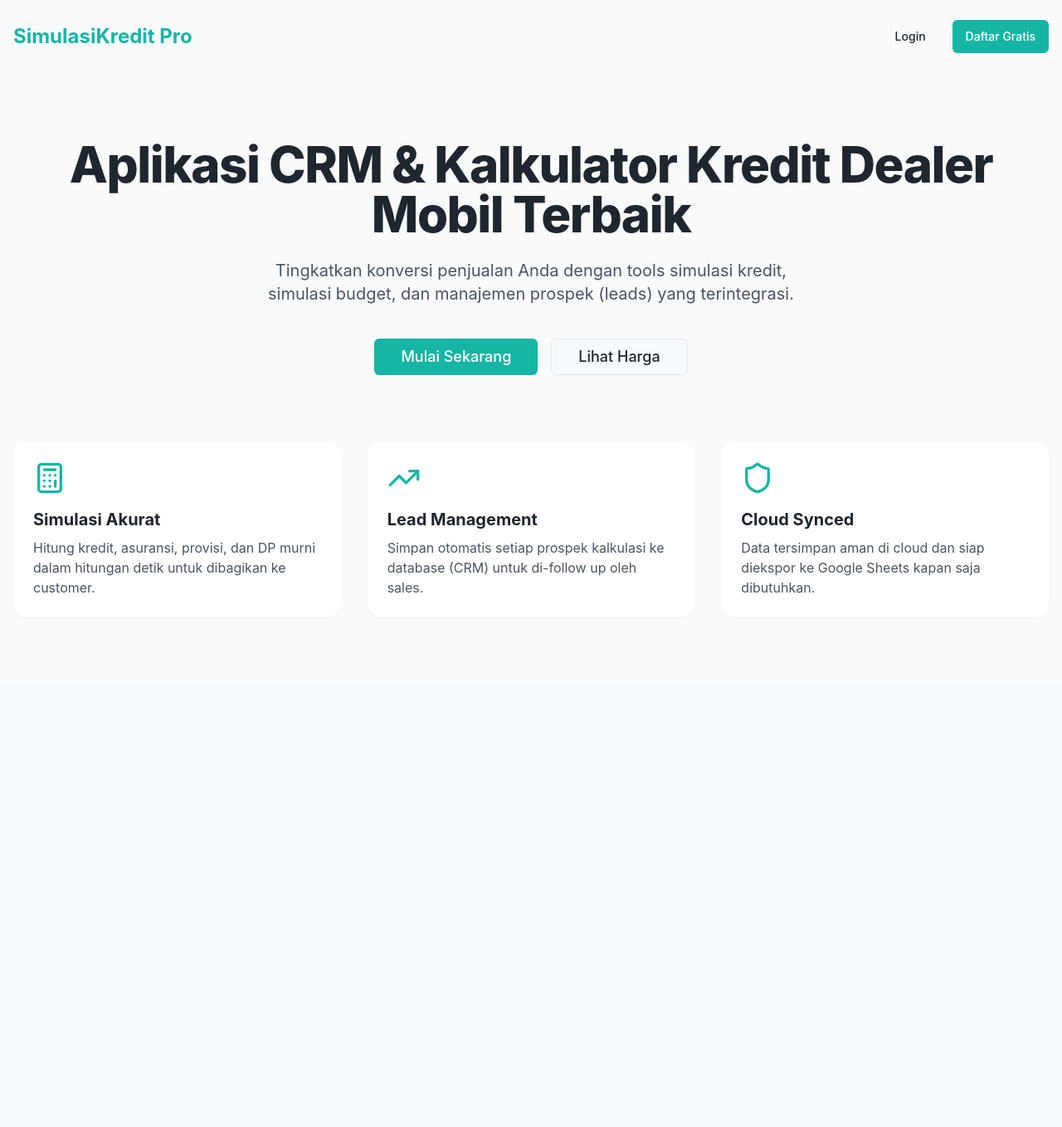
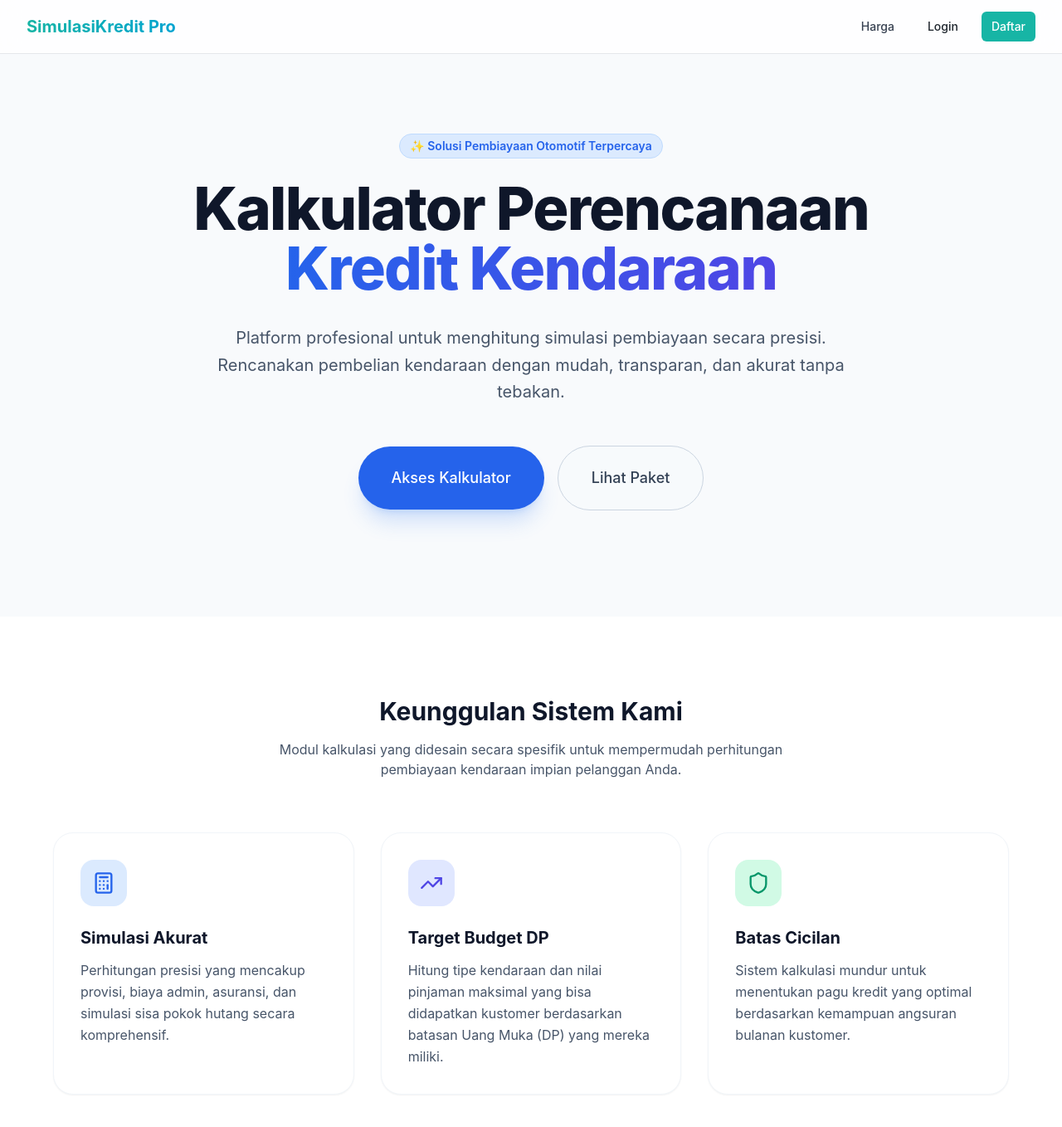
Before and after one commit to iamwilsky/simulasi, a React (Vite) app: page / in a window 1280 px wide. Shown: the top 1358 px of the page at 83% size. Before the commit the page ends 824 px from the top, so only its background shows below. Built offline with nearby package versions, Linux system fonts and the light colour scheme.

Commit message:
feat: revamp landing page to modern corporate look, add global navbar with pricing menu

```diff
--- a/src/App.tsx
+++ b/src/App.tsx
@@ -16,6 +16,7 @@ import Pricing from "./pages/Pricing";
 import { AuthProvider } from "./contexts/AuthContext";
 import { ProtectedRoute } from "./components/guards/ProtectedRoute";
 import { SubscriptionGuard } from "./components/guards/SubscriptionGuard";
+import AppLayout from "./components/layout/AppLayout";
 
 const queryClient = new QueryClient();
 
@@ -28,6 +29,8 @@ const App = () => (
           <Sonner />
           <BrowserRouter>
             <Routes>
+              {/* Wrap everything in AppLayout so Navbar is always present */}
+              <Route element={<AppLayout />}>
                 {/* Public Routes */}
                 <Route path="/" element={<LandingPage />} />
                 <Route path="/login" element={<Login />} />
@@ -45,6 +48,7 @@ const App = () => (
 
                 {/* ADD ALL CUSTOM ROUTES ABOVE THE CATCH-ALL "*" ROUTE */}
                 <Route path="*" element={<NotFound />} />
+              </Route>
             </Routes>
           </BrowserRouter>
         </TooltipProvider>
--- a/src/components/Navbar.tsx
+++ b/src/components/Navbar.tsx
@@ -33,6 +33,12 @@ const Navbar: React.FC = () => {
           </div>
 
           <nav className="flex items-center space-x-4">
+            <Link
+              to="/pricing"
+              className="flex items-center px-3 py-2 text-sm font-medium text-gray-700 dark:text-gray-200 rounded-md hover:bg-gray-100 dark:hover:bg-gray-800 transition-colors"
+            >
+              <span className="hidden sm:inline">Harga</span>
+            </Link>
             {user ? (
               <>
                 <Link
--- /dev/null
+++ b/src/components/layout/AppLayout.tsx
@@ -0,0 +1,16 @@
+import React from 'react';
+import { Outlet } from 'react-router-dom';
+import Navbar from '../Navbar';
+
+const AppLayout = () => {
+    return (
+        <div className="min-h-screen bg-slate-50 dark:bg-gray-900 flex flex-col">
+            <Navbar />
+            <main className="flex-1">
+                <Outlet />
+            </main>
+        </div>
+    );
+};
+
+export default AppLayout;
--- a/src/pages/Index.tsx
+++ b/src/pages/Index.tsx
@@ -1,6 +1,5 @@
 
 import React, { useState } from "react";
-import Navbar from "@/components/Navbar";
 import LoanCalculator from "@/components/LoanCalculator";
 import BudgetCalculator from "@/components/BudgetCalculator";
 import { Tabs, TabsContent, TabsList, TabsTrigger } from "@/components/ui/tabs";
@@ -13,8 +12,6 @@ const Index = () => {
 
   return (
     <div className="min-h-screen bg-pattern dark:from-gray-900 dark:to-gray-800">
-      <Navbar />
-
       <main className="container mx-auto px-4 sm:px-6 lg:px-8 py-6 sm:py-12">
         <div className="max-w-5xl mx-auto">
           <div className="text-center mb-8 sm:mb-10 animate-fade-up">
--- a/src/pages/LandingPage.tsx
+++ b/src/pages/LandingPage.tsx
@@ -5,47 +5,93 @@ import { Calculator, Shield, TrendingUp } from 'lucide-react';
 
 const LandingPage = () => {
     return (
-        <div className="min-h-screen bg-slate-50 dark:bg-gray-900">
-            <header className="container mx-auto px-4 py-6 flex justify-between items-center">
-                <div className="font-bold text-2xl text-primary">SimulasiKredit Pro</div>
-                <div className="space-x-4">
-                    <Link to="/login"><Button variant="ghost">Login</Button></Link>
-                    <Link to="/register"><Button>Daftar Gratis</Button></Link>
-                </div>
-            </header>
+        <div className="min-h-screen bg-slate-50 dark:bg-gray-900 flex flex-col">
+            <main className="flex-1">
+                {/* Hero Section */}
+                <section className="relative overflow-hidden pt-24 pb-32">
+                    <div className="absolute inset-0 bg-gradient-to-b from-blue-50 to-white dark:from-slate-900 dark:to-gray-900 -z-10" />
 
-            <main className="container mx-auto px-4 py-20 text-center">
-                <h1 className="text-4xl md:text-6xl font-extrabold tracking-tight mb-6">
-                    Aplikasi CRM & Kalkulator Kredit Dealer Mobil Terbaik
-                </h1>
-                <p className="text-xl text-gray-600 dark:text-gray-300 max-w-2xl mx-auto mb-10">
-                    Tingkatkan konversi penjualan Anda dengan tools simulasi kredit, simulasi budget, dan manajemen prospek (leads) yang terintegrasi.
-                </p>
-                <div className="space-x-4">
-                    <Link to="/register"><Button size="lg" className="text-lg px-8">Mulai Sekarang</Button></Link>
-                    <Link to="/pricing"><Button size="lg" variant="outline" className="text-lg px-8">Lihat Harga</Button></Link>
-                </div>
+                    <div className="container mx-auto px-4 text-center">
+                        <div className="inline-flex items-center rounded-full px-3 py-1 text-sm font-semibold text-blue-600 bg-blue-100 dark:bg-blue-900/30 dark:text-blue-400 mb-6 border border-blue-200 dark:border-blue-800">
+                            ✨ Solusi Pembiayaan Otomotif Terpercaya
+                        </div>
 
-                <div className="grid md:grid-cols-3 gap-8 mt-20 text-left">
-                    <div className="bg-white dark:bg-gray-800 p-6 rounded-2xl shadow-sm">
-                        <Calculator className="h-10 w-10 text-primary mb-4" />
-                        <h3 className="text-xl font-bold mb-2">Simulasi Akurat</h3>
-                        <p className="text-gray-600 dark:text-gray-400">Hitung kredit, asuransi, provisi, dan DP murni dalam hitungan detik untuk dibagikan ke customer.</p>
+                        <h1 className="text-5xl md:text-7xl font-extrabold tracking-tight text-slate-900 dark:text-white mb-8 leading-tight">
+                            Kalkulator Perencanaan <br className="hidden md:block" />
+                            <span className="text-transparent bg-clip-text bg-gradient-to-r from-blue-600 to-indigo-600 dark:from-blue-400 dark:to-indigo-400">
+                                Kredit Kendaraan
+                            </span>
+                        </h1>
+
+                        <p className="text-xl text-slate-600 dark:text-slate-300 max-w-3xl mx-auto mb-12 leading-relaxed">
+                            Platform profesional untuk menghitung simulasi pembiayaan secara presisi. Rencanakan pembelian kendaraan dengan mudah, transparan, dan akurat tanpa tebakan.
+                        </p>
+
+                        <div className="flex flex-col sm:flex-row justify-center items-center gap-4">
+                            <Link to="/register">
+                                <Button size="lg" className="w-full sm:w-auto text-lg px-10 py-6 h-auto shadow-xl shadow-blue-500/20 rounded-full bg-blue-600 hover:bg-blue-700 transition-all duration-300 hover:scale-105">
+                                    Akses Kalkulator
+                                </Button>
+                            </Link>
+                            <Link to="/pricing">
+                                <Button size="lg" variant="outline" className="w-full sm:w-auto text-lg px-10 py-6 h-auto rounded-full border-slate-300 text-slate-700 hover:bg-slate-50 dark:border-slate-700 dark:text-slate-300">
+                                    Lihat Paket
+                                </Button>
+                            </Link>
+                        </div>
                     </div>
-                    <div className="bg-white dark:bg-gray-800 p-6 rounded-2xl shadow-sm">
-                        <TrendingUp className="h-10 w-10 text-primary mb-4" />
-                        <h3 className="text-xl font-bold mb-2">Lead Management</h3>
-                        <p className="text-gray-600 dark:text-gray-400">Simpan otomatis setiap prospek kalkulasi ke database (CRM) untuk di-follow up oleh sales.</p>
+                </section>
+
+                {/* Features Section */}
+                <section className="py-24 bg-white dark:bg-gray-900">
+                    <div className="container mx-auto px-4">
+                        <div className="text-center mb-16">
+                            <h2 className="text-3xl font-bold text-slate-900 dark:text-white mb-4">
+                                Keunggulan Sistem Kami
+                            </h2>
+                            <p className="text-slate-600 dark:text-slate-400 max-w-2xl mx-auto">
+                                Modul kalkulasi yang didesain secara spesifik untuk mempermudah perhitungan pembiayaan kendaraan impian pelanggan Anda.
+                            </p>
+                        </div>
+
+                        <div className="grid md:grid-cols-3 gap-8 max-w-6xl mx-auto">
+                            {/* Feature 1 */}
+                            <div className="border border-slate-100 dark:border-slate-800 bg-white dark:bg-slate-800/50 p-8 rounded-3xl shadow-sm hover:shadow-lg transition-all duration-300 group">
+                                <div className="w-14 h-14 bg-blue-100 dark:bg-blue-900/40 rounded-2xl flex items-center justify-center mb-6 group-hover:scale-110 transition-transform">
+                                    <Calculator className="h-7 w-7 text-blue-600 dark:text-blue-400" />
+                                </div>
+                                <h3 className="text-xl font-bold text-slate-900 dark:text-white mb-3">Simulasi Akurat</h3>
+                                <p className="text-slate-600 dark:text-slate-400 leading-relaxed">
+                                    Perhitungan presisi yang mencakup provisi, biaya admin, asuransi, dan simulasi sisa pokok hutang secara komprehensif.
+                                </p>
+                            </div>
+
+                            {/* Feature 2 */}
+                            <div className="border border-slate-100 dark:border-slate-800 bg-white dark:bg-slate-800/50 p-8 rounded-3xl shadow-sm hover:shadow-lg transition-all duration-300 group">
+                                <div className="w-14 h-14 bg-indigo-100 dark:bg-indigo-900/40 rounded-2xl flex items-center justify-center mb-6 group-hover:scale-110 transition-transform">
+                                    <TrendingUp className="h-7 w-7 text-indigo-600 dark:text-indigo-400" />
+                                </div>
+                                <h3 className="text-xl font-bold text-slate-900 dark:text-white mb-3">Target Budget DP</h3>
+                                <p className="text-slate-600 dark:text-slate-400 leading-relaxed">
+                                    Hitung tipe kendaraan dan nilai pinjaman maksimal yang bisa didapatkan kustomer berdasarkan batasan Uang Muka (DP) yang mereka miliki.
+                                </p>
+                            </div>
+
+                            {/* Feature 3 */}
+                            <div className="border border-slate-100 dark:border-slate-800 bg-white dark:bg-slate-800/50 p-8 rounded-3xl shadow-sm hover:shadow-lg transition-all duration-300 group">
+                                <div className="w-14 h-14 bg-emerald-100 dark:bg-emerald-900/40 rounded-2xl flex items-center justify-center mb-6 group-hover:scale-110 transition-transform">
+                                    <Shield className="h-7 w-7 text-emerald-600 dark:text-emerald-400" />
+                                </div>
+                                <h3 className="text-xl font-bold text-slate-900 dark:text-white mb-3">Batas Cicilan</h3>
+                                <p className="text-slate-600 dark:text-slate-400 leading-relaxed">
+                                    Sistem kalkulasi mundur untuk menentukan pagu kredit yang optimal berdasarkan kemampuan angsuran bulanan kustomer.
+                                </p>
+                            </div>
+                        </div>
                     </div>
-                    <div className="bg-white dark:bg-gray-800 p-6 rounded-2xl shadow-sm">
-                        <Shield className="h-10 w-10 text-primary mb-4" />
-                        <h3 className="text-xl font-bold mb-2">Cloud Synced</h3>
-                        <p className="text-gray-600 dark:text-gray-400">Data tersimpan aman di cloud dan siap diekspor ke Google Sheets kapan saja dibutuhkan.</p>
-                    </div>
-                </div>
+                </section>
             </main>
         </div>
     );
 };
-
 export default LandingPage;
--- a/src/pages/Pricing.tsx
+++ b/src/pages/Pricing.tsx
@@ -35,11 +35,7 @@ const Pricing = () => {
                             </li>
                             <li className="flex items-center">
                                 <CheckCircle2 className="h-5 w-5 text-green-500 mr-3" />
-                                <span>Akses Fitur CRM & Lead Management</span>
-                            </li>
-                            <li className="flex items-center">
-                                <CheckCircle2 className="h-5 w-5 text-green-500 mr-3" />
-                                <span>Sinkronisasi Google Sheets</span>
+                                <span>Kalkulasi Presisi Target DP & Cicilan</span>
                             </li>
                         </ul>
 
@@ -61,10 +57,6 @@ const Pricing = () => {
                         )}
                     </div>
                 </div>
-
-                <div className="mt-8">
-                    <Link to="/" className="text-primary hover:underline">Kembali ke Beranda</Link>
-                </div>
             </div>
         </div>
     );
--- a/src/pages/Settings.tsx
+++ b/src/pages/Settings.tsx
@@ -1,6 +1,5 @@
 
 import React, { useEffect, useState } from "react";
-import Navbar from "@/components/Navbar";
 import FormInput from "@/components/FormInput";
 import { useSettings } from "@/context/SettingsContext";
 import { Sliders, Save, ArrowLeft } from "lucide-react";
@@ -29,8 +28,6 @@ const Settings = () => {
 
   return (
     <div className="min-h-screen bg-gradient-to-b from-white to-gray-50 dark:from-gray-900 dark:to-gray-800">
-      <Navbar />
-
       <main className="container mx-auto px-4 sm:px-6 lg:px-8 py-8">
         <div className="max-w-3xl mx-auto">
           <div className="mb-6">
```
Lines whose indentation alone changed are shown as unchanged.
